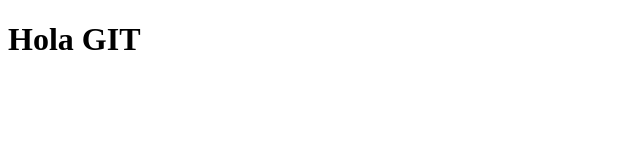
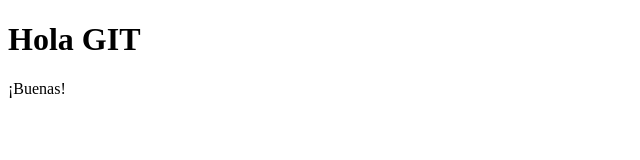
Before and after one commit to AngelAR94/mi-primer-git, a plain HTML site: page index.html in a window 1280 px wide. Shown: the full height of the page, 0-640 px from the left. Drawn offline with Linux system fonts and the light colour scheme.

Commit message:
le agregue un parrafo

```diff
--- a/index.html
+++ b/index.html
@@ -7,5 +7,7 @@
   </head>
   <body>
     <h1>Hola GIT</h1>
+
+    <p>¡Buenas!</p>
   </body>
 </html>
```
